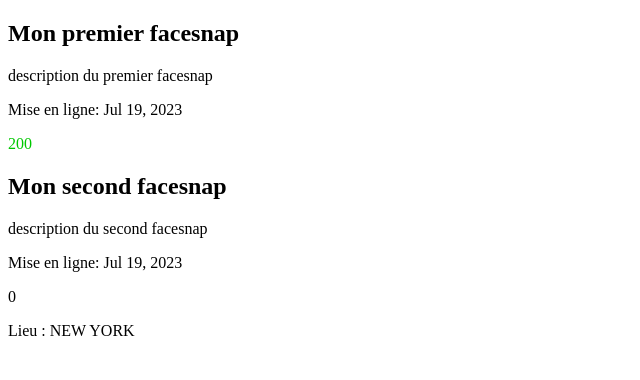
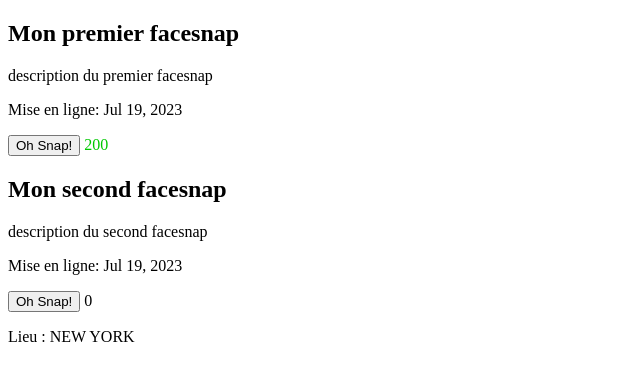
Before and after one commit to adrienjacob1/my-app, an Angular app: page / in a window 1280 px wide. Shown: the top 380 px of the page, without its empty margins (0-640 px from the left). Built offline with nearby package versions, Linux system fonts and the light colour scheme.

Commit message:
Commit Landing Page component

```diff
--- a/src/app/app.module.ts
+++ b/src/app/app.module.ts
@@ -4,12 +4,14 @@ import { BrowserModule } from '@angular/platform-browser';
 import { AppComponent } from './app.component';
 import { SingleFaceSnapComponent } from './single-face-snap/single-face-snap.component';
 import { FaceSnapListComponent } from './face-snap-list/face-snap-list.component';
+import { LandingPageComponent } from './landing-page/landing-page.component';
 
 @NgModule({
   declarations: [
     AppComponent,
     SingleFaceSnapComponent,
-    FaceSnapListComponent
+    FaceSnapListComponent,
+    LandingPageComponent
   ],
   imports: [
     BrowserModule
--- a/src/app/face-snap-list/face-snap-list.component.ts
+++ b/src/app/face-snap-list/face-snap-list.component.ts
@@ -1,30 +1,18 @@
-import { Component } from '@angular/core';
+import { Component, OnInit } from '@angular/core';
 import { FaceSnap } from '../models/face-snap.model';
+import { FaceSnapsService } from 'src/app/services/face-snaps.service';
 
 @Component({
   selector: 'app-face-snap-list',
   templateUrl: './face-snap-list.component.html',
   styleUrls: ['./face-snap-list.component.scss']
 })
-export class FaceSnapListComponent {
-  faceSnaps: FaceSnap[] = [
-    {
-      id: 1,
-      title: "Mon premier facesnap",
-      description: "description du premier facesnap",
-      createDate: new Date(),
-      snaps: 200,
-      imageUrl: ""
-    },
-    {
-      id: 2,
-      title: "Mon second facesnap",
-      description: "description du second facesnap",
-      createDate: new Date(),
-      snaps: 0,
-      imageUrl: "",
-      location: "New York"
-    }
+export class FaceSnapListComponent implements OnInit {
 
-  ]
+  faceSnaps!: FaceSnap[];
+  constructor(private faceSnapsService: FaceSnapsService) {}
+
+  ngOnInit(): void {
+    this.faceSnaps = this.faceSnapsService.getAllFaceSnaps();
+  }
 }
--- /dev/null
+++ b/src/app/landing-page/landing-page.component.html
@@ -0,0 +1 @@
+<p>landing-page works!</p>
--- /dev/null
+++ b/src/app/services/face-snaps.service.ts
@@ -0,0 +1,33 @@
+import{ FaceSnap } from '../models/face-snap.model';
+import{ Injectable} from '@angular/core';
+
+@Injectable({
+    providedIn: "root"
+})
+
+export class FaceSnapsService{
+    faceSnaps: FaceSnap[] = [
+        {
+          id: 1,
+          title: "Mon premier facesnap",
+          description: "description du premier facesnap",
+          createDate: new Date(),
+          snaps: 200,
+          imageUrl: ""
+        },
+        {
+          id: 2,
+          title: "Mon second facesnap",
+          description: "description du second facesnap",
+          createDate: new Date(),
+          snaps: 0,
+          imageUrl: "",
+          location: "New York"
+        }
+
+      ]
+
+      getAllFaceSnaps(): FaceSnap[] {
+        return this.faceSnaps;
+      }
+}
--- a/src/app/single-face-snap/single-face-snap.component.html
+++ b/src/app/single-face-snap/single-face-snap.component.html
@@ -2,6 +2,9 @@
     <h2> {{ faceSnap.title }} </h2>
     <p> {{faceSnap.description }}</p>
     <p>Mise en ligne: {{faceSnap.createDate | date}}</p><!-- Ici le pipe modifie le format de la date (son affichage)-->
-    <span [ngStyle]="{ color: 'rgb(0, ' + faceSnap.snaps + ', 0)' }"> {{ faceSnap.snaps}}</span>
+    <p>
+        <button (click)="onSnap()">{{snappedButtonText}}</button>
+        <span [ngStyle]="{ color: 'rgb(0, ' + faceSnap.snaps + ', 0)' }"> {{ faceSnap.snaps}}</span>
+    </p>
     <p *ngIf="faceSnap.location">Lieu : {{ faceSnap.location | uppercase}}</p>  <!-- On a fait un pipe avec | uppercase-->
 </div>
--- a/src/app/single-face-snap/single-face-snap.component.ts
+++ b/src/app/single-face-snap/single-face-snap.component.ts
@@ -10,8 +10,23 @@ export class SingleFaceSnapComponent implements OnInit {
 
 @Input()  faceSnap!: FaceSnap;
 
+snapped!: boolean;
+snappedButtonText!: string;
+
   constructor() { }
 
   ngOnInit(): void {
+    this.snapped = false;
+    this.snappedButtonText = "Oh Snap!";
+  }
+
+  onSnap(){
+    if (this.snapped){
+      this.snapped = false;
+      this.snappedButtonText = "Oh Snap!"
+    }else{
+      this.snapped = true;
+      this.snappedButtonText = "Snapped!"
+    }
   }
 }
```
Also changed, not shown: src/app/app-routing.module.ts (added, +26 -0 lines), src/app/landing-page/landing-page.component.ts (added, +10 -0 lines), src/app/landing-page/landing-page.component.scss (added), 1 other file (tests, documents, lock files or other folders).
